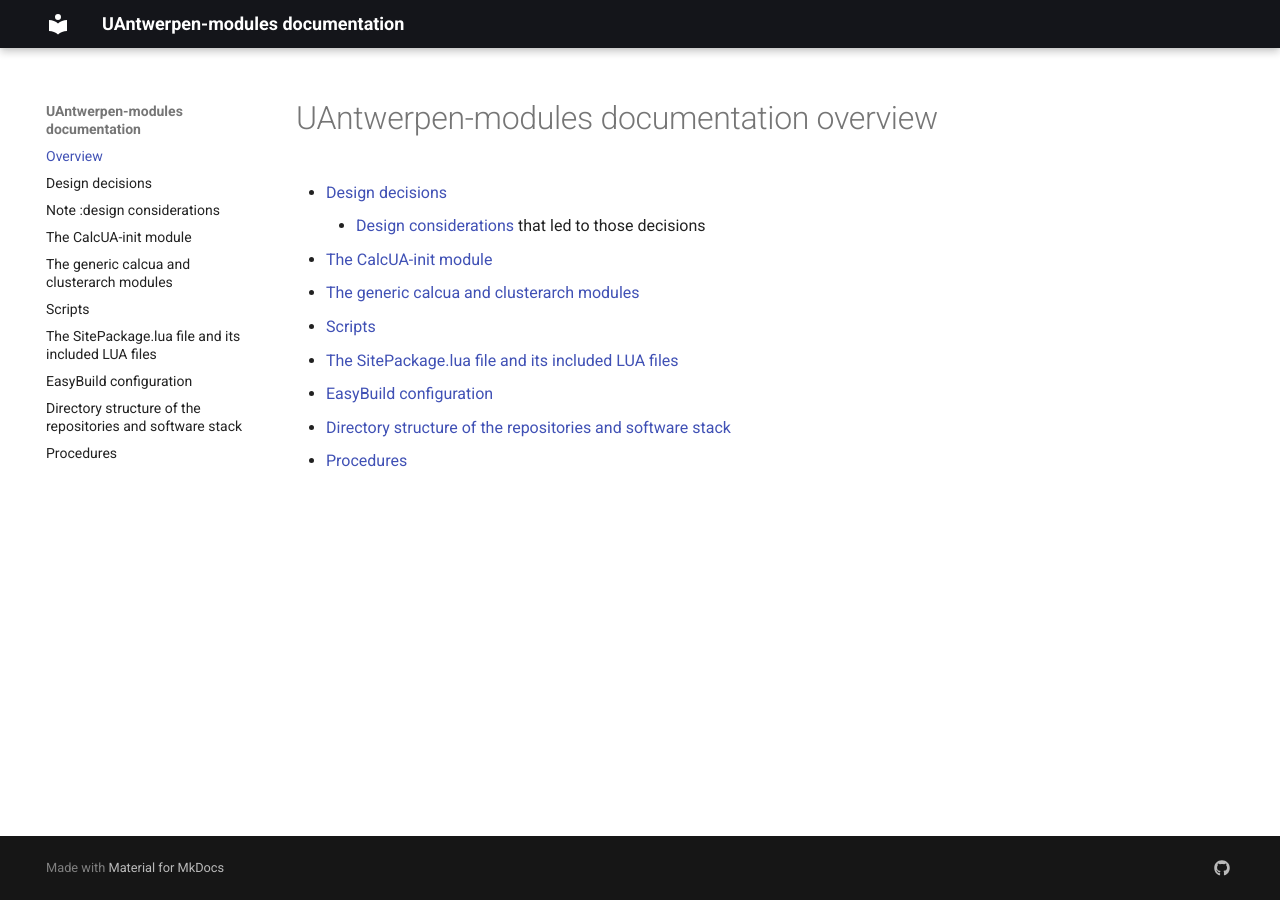
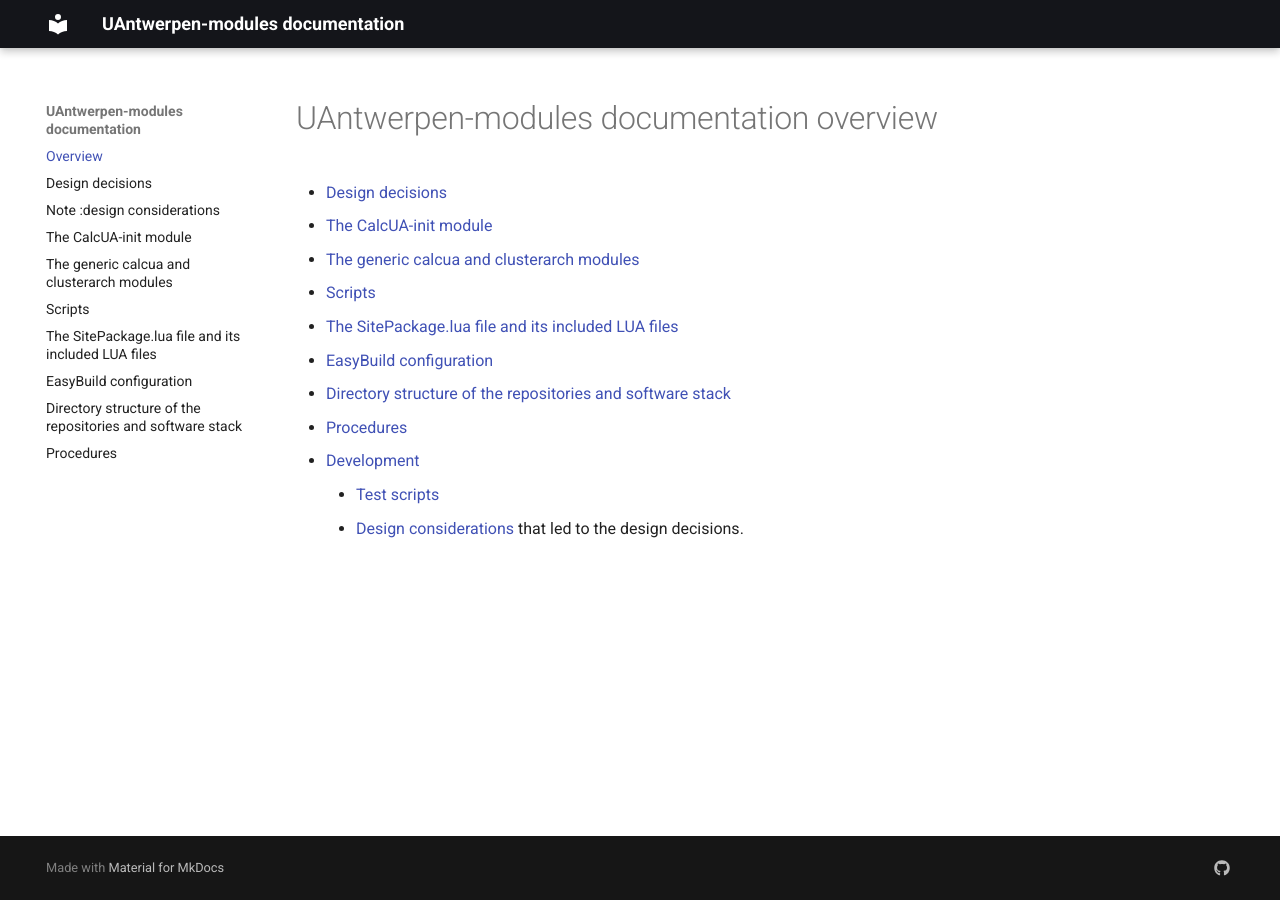
Before and after one commit to hpcuantwerpen/UAntwerpen-modules, an MkDocs documentation site: the page built from docs/docs-mkdocs/index.md, in a window 1280 px wide. Built offline with MkDocs 1.6.1 and Material for MkDocs 9.7.7, drawn with Linux system fonts in a browser that asks for light colours.

```diff
--- a/docs/docs-mkdocs/index.md
+++ b/docs/docs-mkdocs/index.md
@@ -1,7 +1,6 @@
 # UAntwerpen-modules documentation overview
 
 -   [Design decisions](design_decisions.md)
-    -    [Design considerations](design_considerations.md) that led to those decisions
 -   [The CalcUA-init module](modules_calcua-init.md)
 -   [The generic calcua and clusterarch modules](modules_calcua_and_clusterarch.md)
 -   [Scripts](scripts.md)
@@ -9,3 +8,6 @@
 -   [EasyBuild configuration](easybuild.md)
 -   [Directory structure of the repositories and software stack](directory_structure.md)
 -   [Procedures](procedures.md)
+-   [Development](Development/index.md)
+    -   [Test scripts](Development/debug_scripts.md)
+    -   [Design considerations](Development/design_considerations.md) that led to the design decisions.
```
Also changed, not shown: docs/docs-mkdocs/Development/debug_scripts.md (added, +21 -0 lines), docs/docs-mkdocs/Development/index.md (added, +4 -0 lines), docs/docs-mkdocs/Development/design_considerations.md (renamed from docs/docs-mkdocs/design_considerations.md).
